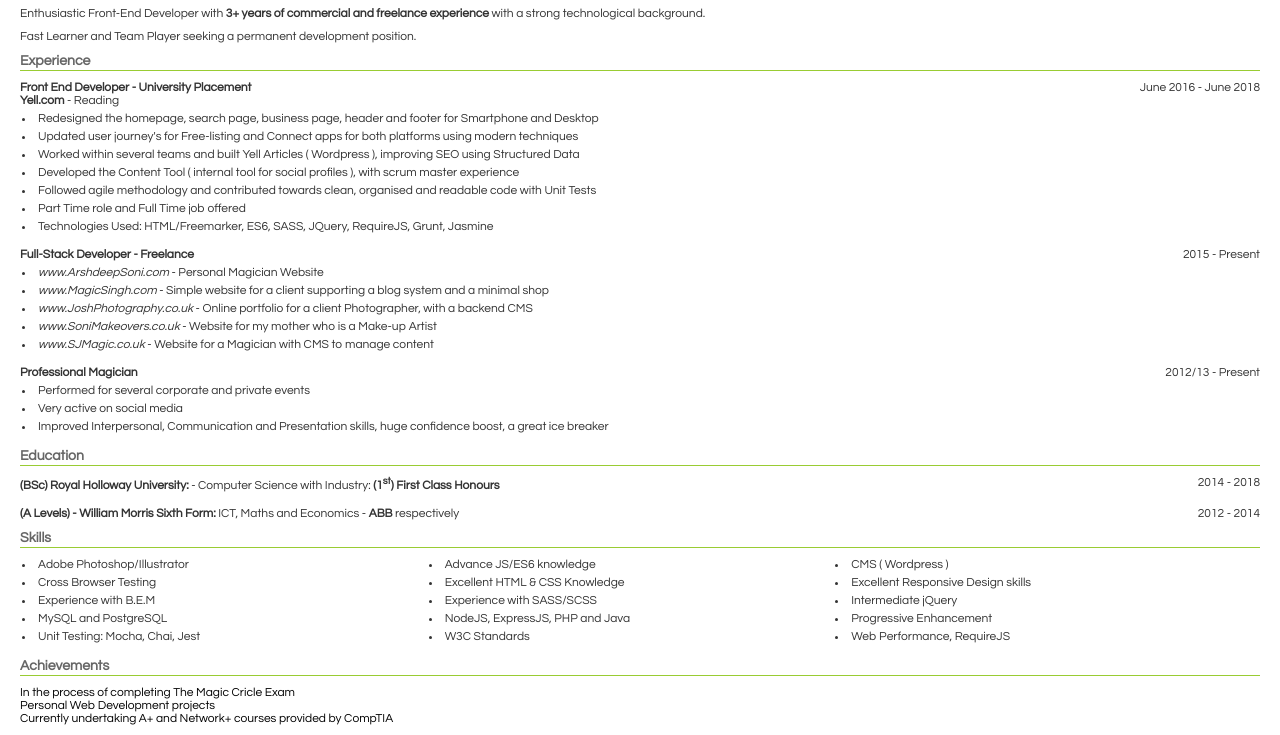
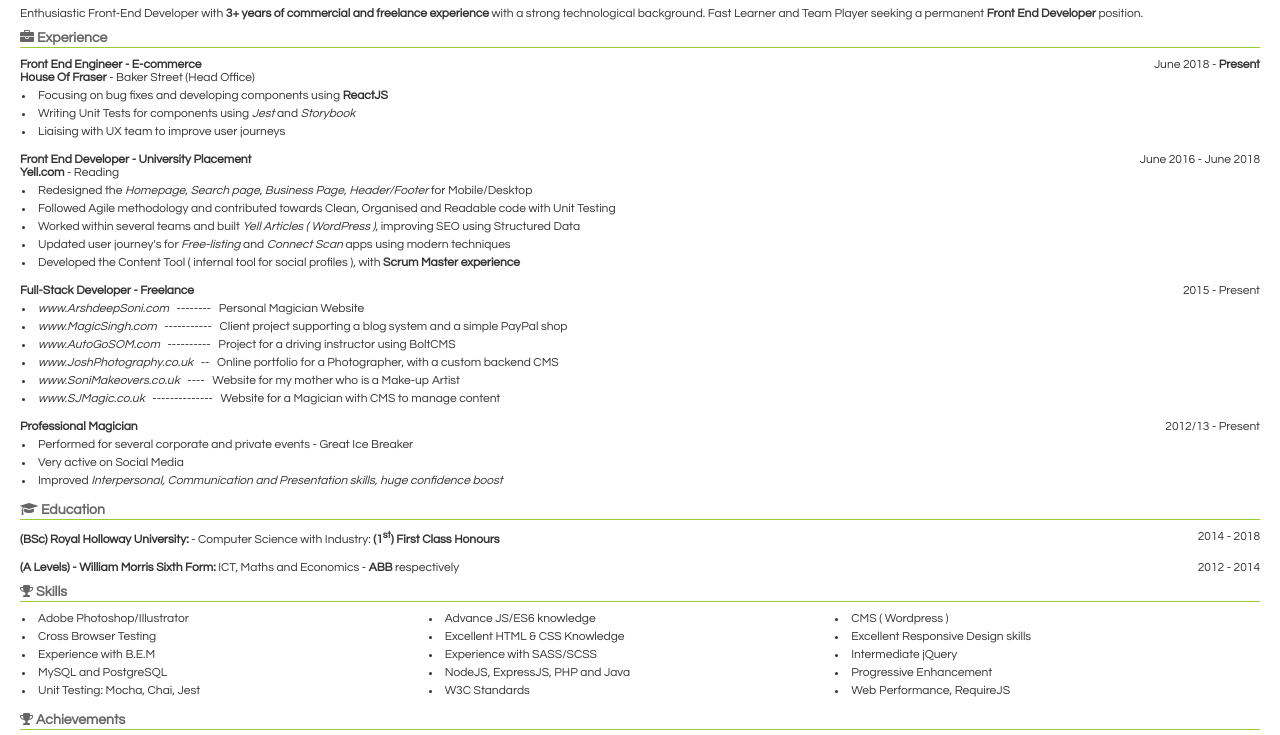
Before and after one commit to ArshSoni/cv, a plain HTML site: page index.html in a window 1280 px wide. Shown: the part 111-846 px from the top of the page. Drawn offline with Linux system fonts and the light colour scheme.

Commit message:
overall update

```diff
--- a/index.html
+++ b/index.html
@@ -16,7 +16,7 @@
       <small>
         <span><span class="fa fa-envelope"></span>ArshDSoni@gmail.com</span>
         <span><span class="fa fa-mobile"></span>07588418134</span>
-        <span><span class="fa fa-mobile"></span>02072214250</span>
+        <!-- <span><span class="fa fa-mobile"></span>02072214250</span> -->
       </small>
       <small>
         <span><span class="fa fa-github"></span>www.github.com/arshsoni</span>
@@ -28,15 +28,28 @@
     <section class="section summary">
       <h3 class="section--heading">Summary</h3>
       <div class="section--body">
-        <p>Enthusiastic Front-End Developer with <strong>3+ years of commercial and freelance experience</strong> with a strong technological background.</p>
-        <p>Fast Learner and Team Player seeking a permanent development position.</p>
+        <p>Enthusiastic Front-End Developer with <strong>3+ years of commercial and freelance experience</strong> with a strong technological background. Fast Learner and Team Player seeking a permanent <b>Front End Developer</b> position.</p>
       </div>
     </section>
 
     <!-- Experience -->
     <section class="section experience">
-      <h3 class="section--heading">Experience</h3>
+      <h3 class="section--heading"><i class="fa fa-briefcase"></i> Experience</h3>
       <div class="section--body">
+        <div class="experience--item">
+          <strong>Front End Engineer - E-commerce</strong>
+          <span class="pull-right">June 2018 - <b>Present</b></span>
+          <p>
+            <strong>House Of Fraser</strong>
+            <span>- Baker Street (Head Office)</span>
+          </p>
+          <ul class="experience--descriptionList">
+            <li class="experience--descriptionItem">Focusing on bug fixes and developing components using <b>ReactJS</b></li>
+            <li class="experience--descriptionItem">Writing Unit Tests for components using <i>Jest</i> and <i>Storybook</i></li>
+            <li class="experience--descriptionItem">Liaising with UX team to improve user journeys</li>
+          </ul>
+        </div>
+
         <div class="experience--item">
           <strong>Front End Developer - University Placement</strong>
           <span class="pull-right">June 2016 - June 2018</span>
@@ -45,13 +58,11 @@
             <span>- Reading</span>
           </p>
           <ul class="experience--descriptionList">
-            <li class="experience--descriptionItem">Redesigned the homepage, search page, business page, header and footer for Smartphone and Desktop</li>
-            <li class="experience--descriptionItem">Updated user journey's for Free-listing and Connect apps for both platforms using modern techniques</li>
-            <li class="experience--descriptionItem">Worked within several teams and built Yell Articles ( Wordpress ), improving SEO using Structured Data</li>
-            <li class="experience--descriptionItem">Developed the Content Tool ( internal tool for social profiles ), with scrum master experience</li>
-            <li class="experience--descriptionItem">Followed agile methodology and contributed towards clean, organised and readable code with Unit Tests</li>
-            <li class="experience--descriptionItem">Part Time role and Full Time job offered</li>
-            <li class="experience--descriptionItem">Technologies Used: HTML/Freemarker, ES6, SASS, JQuery, RequireJS, Grunt, Jasmine</li>
+            <li class="experience--descriptionItem">Redesigned the <i>Homepage</i>, <i>Search page</i>, <i>Business Page</i>, <i>Header/Footer</i> for Mobile/Desktop</li>
+            <li class="experience--descriptionItem">Followed Agile methodology and contributed towards Clean, Organised and Readable code with Unit Testing</li>
+            <li class="experience--descriptionItem">Worked within several teams and built <i>Yell Articles ( WordPress )</i>, improving SEO using Structured Data</li>
+            <li class="experience--descriptionItem">Updated user journey's for <i>Free-listing</i> and <i>Connect Scan</i> apps using modern techniques</li>
+            <li class="experience--descriptionItem">Developed the Content Tool ( internal tool for social profiles ), with <b>Scrum Master experience</b></li>
           </ul>
         </div>
 
@@ -61,23 +72,27 @@
           <ul class="experience--descriptionList">
             <li class="experience--descriptionItem">
               <i>www.ArshdeepSoni.com</i>
-              <span>- Personal Magician Website</span>
+              <span>&nbsp;&nbsp;-------- &nbsp;&nbsp;Personal Magician Website</span>
             </li>
             <li class="experience--descriptionItem">
               <i>www.MagicSingh.com</i>
-              <span>- Simple website for a client supporting a blog system and a minimal shop</span>
+              <span>&nbsp;&nbsp;----------- &nbsp;&nbsp;Client project supporting a blog system and a simple PayPal shop</span>
+            </li>
+            <li class="experience--descriptionItem">
+              <i>www.AutoGoSOM.com</i>
+              <span>&nbsp;&nbsp;---------- &nbsp;&nbsp;Project for a driving instructor using BoltCMS</span>
             </li>
             <li class="experience--descriptionItem">
               <i>www.JoshPhotography.co.uk</i>
-              <span>- Online portfolio for a client Photographer, with a backend CMS</span>
+              <span>&nbsp;&nbsp;-- &nbsp;&nbsp;Online portfolio for a Photographer, with a custom backend CMS</span>
             </li>
             <li class="experience--descriptionItem">
               <i>www.SoniMakeovers.co.uk</i>
-              <span>- Website for my mother who is a Make-up Artist</span>
+              <span>&nbsp;&nbsp;---- &nbsp;&nbsp;Website for my mother who is a Make-up Artist</span>
             </li>
             <li class="experience--descriptionItem">
               <i>www.SJMagic.co.uk</i>
-              <span>- Website for a Magician with CMS to manage content</span>
+              <span>&nbsp;&nbsp;-------------- &nbsp;&nbsp;Website for a Magician with CMS to manage content</span>
             </li>
           </ul>
         </div>
@@ -86,9 +101,9 @@
           <strong>Professional Magician</strong>
           <span class="pull-right">2012/13 - Present</span>
           <ul class="experience--descriptionList">
-            <li class="experience--descriptionItem">Performed for several corporate and private events</li>
-            <li class="experience--descriptionItem">Very active on social media</li>
-            <li class="experience--descriptionItem">Improved Interpersonal, Communication and Presentation skills, huge confidence boost, a great ice breaker</li>
+            <li class="experience--descriptionItem">Performed for several corporate and private events - Great Ice Breaker</li>
+            <li class="experience--descriptionItem">Very active on Social Media</li>
+            <li class="experience--descriptionItem">Improved <i>Interpersonal, Communication and Presentation skills, huge confidence boost</i></li>
           </ul>
         </div>
       </div>
@@ -96,7 +111,7 @@
 
     <!-- Education -->
     <section class="section education">
-      <h3 class="section--heading">Education</h3>
+      <h3 class="section--heading"><i class="fa fa-graduation-cap"></i> Education</h3>
       <div class="section--body">
         <div class="education--item">
           <span>
@@ -123,7 +138,7 @@
 
     <!-- Skills -->
     <section class="section skills clearfix">
-      <h3 class="section--heading">Skills</h3>
+      <h3 class="section--heading"><i class="fa fa-trophy"></i> Skills</h3>
       <div class="section--body">
         <ul class="skills--list">
           <li class="skills--item">Excellent HTML &amp; CSS Knowledge</li>
@@ -146,7 +161,7 @@
     </section>
 
     <section class="section achievements">
-      <h3 class="section--heading">Achievements</h3>
+      <h3 class="section--heading"><i class="fa fa-trophy"></i> Achievements</h3>
       <p>In the process of completing The Magic Cricle Exam</p>
       <p>Personal Web Development projects</p>
       <p>Currently undertaking A+ and Network+ courses provided by CompTIA</p>
```
Also changed, not shown: 1 other file.
